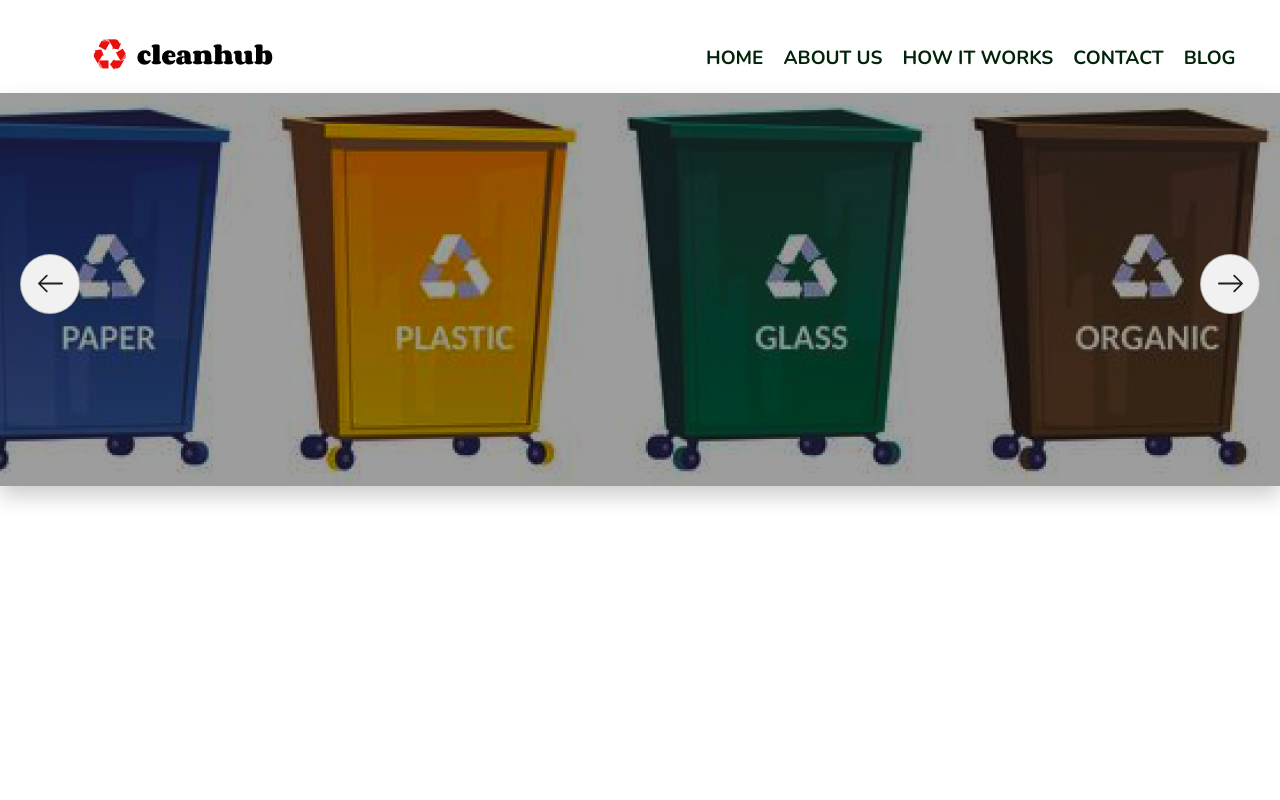
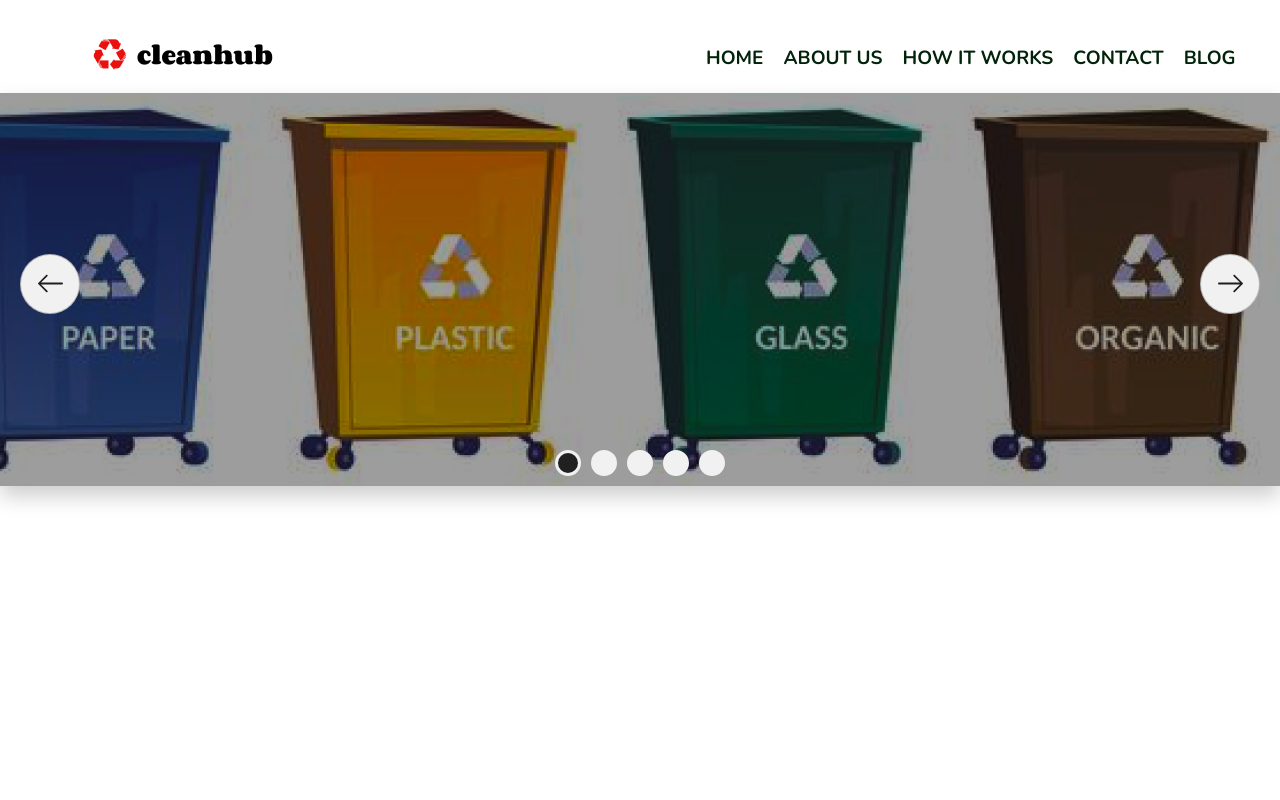
Before and after one commit to Clean-Hub/cleanhub, a React (Create React App) app: page /about in a window 1280 px wide. Shown: the top 800 px of the page. Built offline with nearby package versions, Linux system fonts and the light colour scheme.

Commit message:
slider dots added

```diff
--- a/src/components/aboutHero/AboutHero.jsx
+++ b/src/components/aboutHero/AboutHero.jsx
@@ -20,6 +20,9 @@ const AboutHero = () => {
       setSlideIndex(sliderImg.length)
     }
   }
+  const moveDot = (index) => {
+    setSlideIndex(index)
+  }
   return (
     <div className='container-slider'>
       {sliderImg.map((obj, index) => {
@@ -34,6 +37,15 @@ const AboutHero = () => {
       })}
       <BtnSlider moveSlide={nextSlide} direction={'next'} />
       <BtnSlider moveSlide={prevSlide} direction={'prev'} />
+      <div className='container-dots'>
+        {Array.from({ length: sliderImg.length }).map((item, index) => (
+          <div
+            onClick={() => moveDot(index + 1)}
+            className={slideIndex === index + 1 ? 'dot active' : 'dot'}
+            key={index}
+          ></div>
+        ))}
+      </div>
     </div>
   )
 }
```
